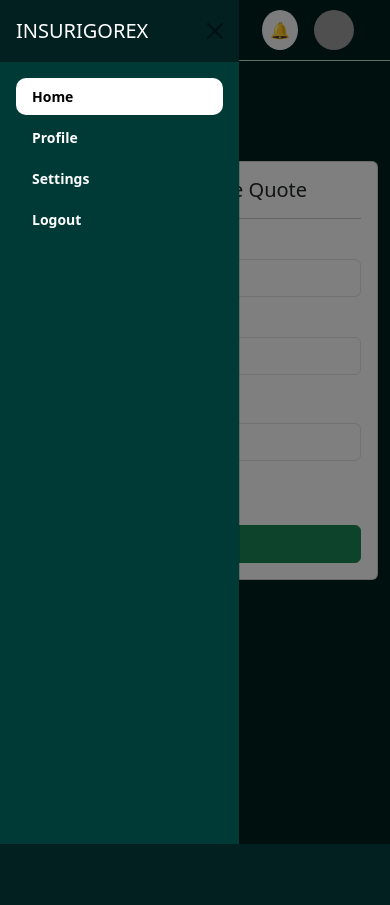
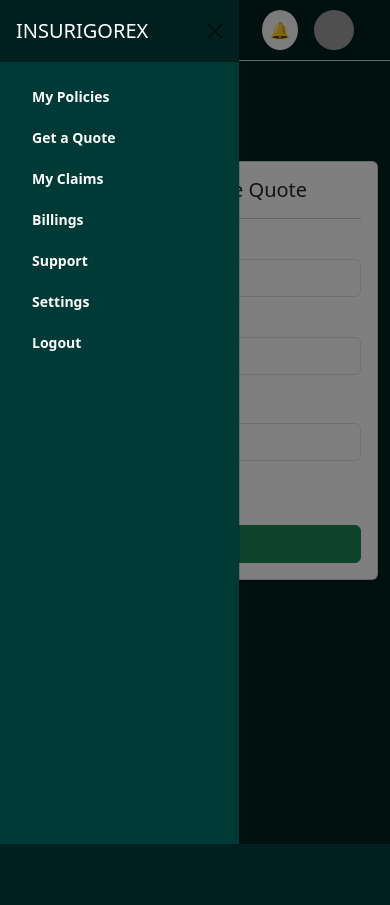
Before and after one commit to Phillipemore278/django_insurigo, a Django app: page /account/user/get-quote/ in a window 390 px wide, after a click that opens the changed part. Run offline with Django 4.2, Linux system fonts and the light colour scheme; the visitor is signed in with stand-in values (Sample User, id 1); grey boxes are pictures that could not be loaded.

Commit message:
added the account links to small screen sidebar

```diff
--- a/templates/customer/base.html
+++ b/templates/customer/base.html
@@ -64,8 +64,11 @@
         </div>
         <div class="offcanvas-body bg-success">
           <nav class="nav flex-column">
-            <a class="nav-link active" href="#">Home</a>
-            <a class="nav-link" href="#">Profile</a>
+            <a class="nav-link" href="{% url 'customer:my_policies' %}">My Policies</a>
+            <a class="nav-link" href="{% url 'customer:get_quote' %}">Get a Quote</a>
+            <a class="nav-link" href="{% url 'customer:my_claims' %}">My Claims</a>
+            <a class="nav-link" href="#">Billings</a>
+            <a class="nav-link" href="#">Support</a>
             <a class="nav-link" href="#">Settings</a>
             <a class="nav-link" href="{% url 'account:logout' %}">Logout</a>
           </nav>
```
